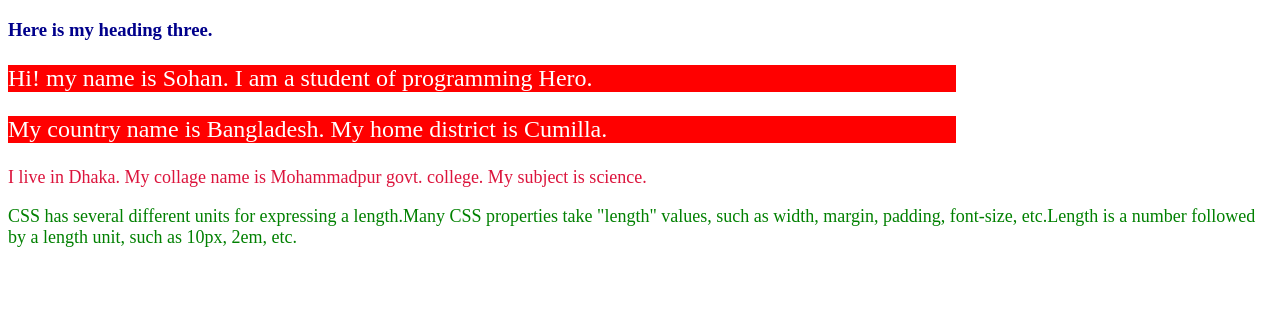
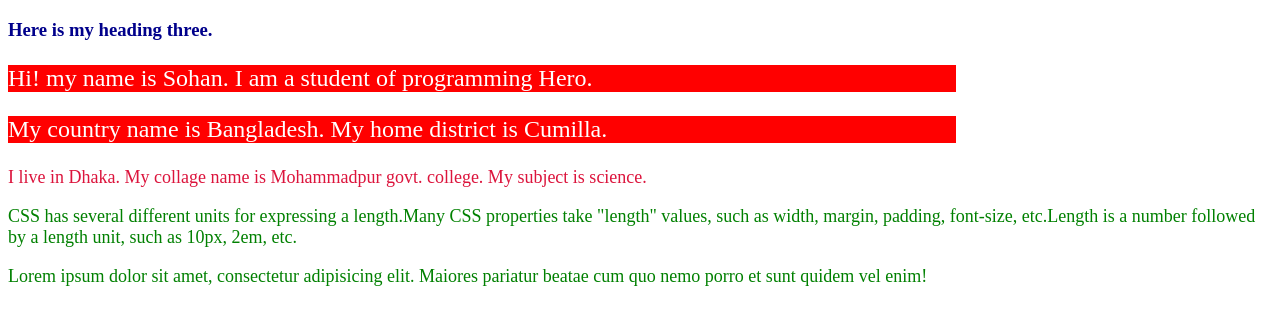
Before and after one commit to coders-sohan/2nd-Day-Practice, a plain HTML site: page index.html in a window 1280 px wide. Shown: the part 61-386 px from the top of the page. Drawn offline with Linux system fonts and the light colour scheme.

Commit message:
added para

```diff
--- a/index.html
+++ b/index.html
@@ -40,5 +40,6 @@
     <p class="text-style">My country name is Bangladesh. My home district is Cumilla.</p>
     <p class="text-color">I live in Dhaka. My collage name is Mohammadpur govt. college. My subject is science.</p>
     <p>CSS has several different units for expressing a length.Many CSS properties take "length" values, such as width, margin, padding, font-size, etc.Length is a number followed by a length unit, such as 10px, 2em, etc.</p>
+    <p>Lorem ipsum dolor sit amet, consectetur adipisicing elit. Maiores pariatur beatae cum quo nemo porro et sunt quidem vel enim!</p>
 </body>
 </html>
```
